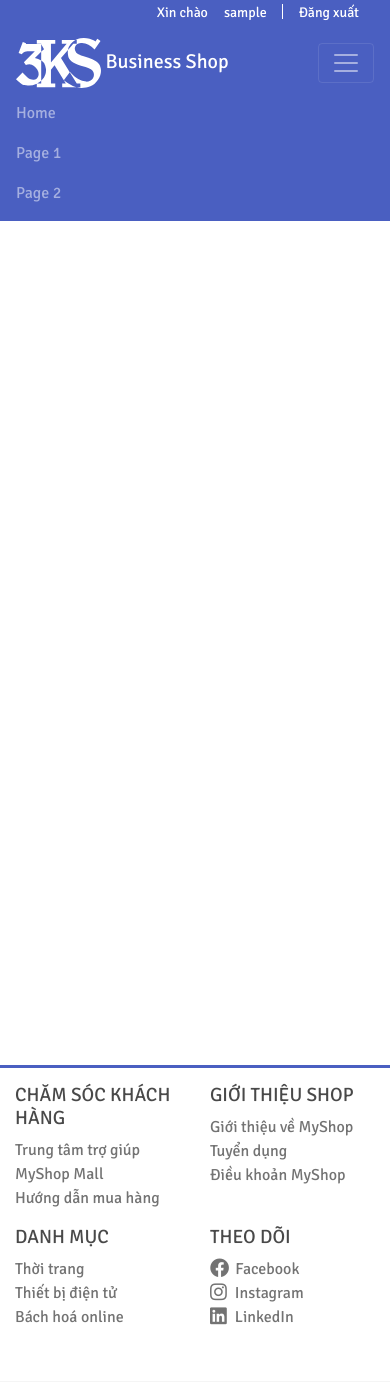
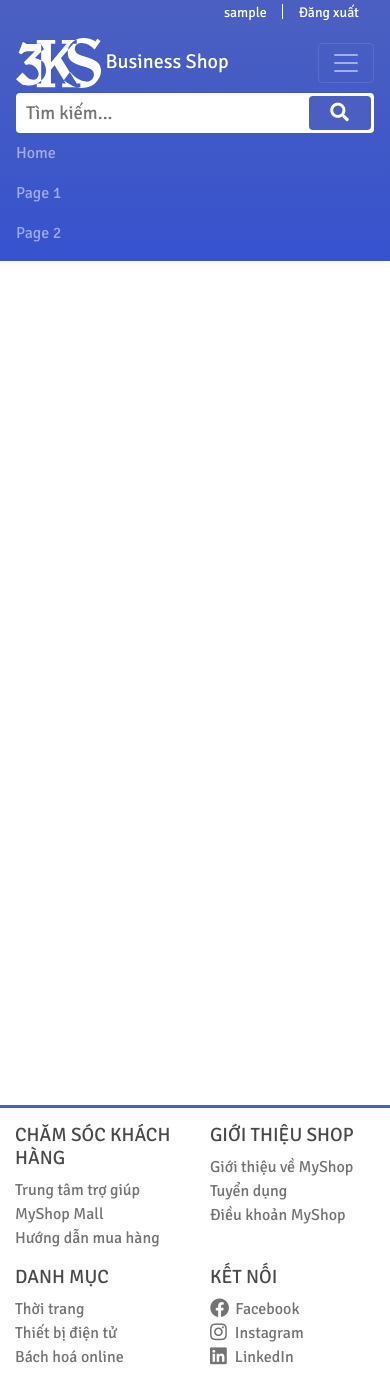
Before and after one commit to huukhuong/Web2-ThaySang, a PHP site: page / in a window 390 px wide, after a click that opens the changed part. Shown: the top 1382 px of the page. Run offline with PHP 8.4, Linux system fonts and the light colour scheme; the visitor is signed in with stand-in values (Sample User, id 1); some libraries are stand-ins or nearby versions.

Commit message:
Thêm thanh tìm kiếm cho navbar và responsive

```diff
--- a/css/main.css
+++ b/css/main.css
@@ -8,6 +8,7 @@
 :root {
     --primary-color: #4A5FC1;
     --hover-color: #3652ce;
+    --text-color: #333;
 }
 
 * {
@@ -28,7 +29,7 @@ ol, ul {
     =====================================*/
 
 .navbar {
-    background-color: var(--primary-color) !important;
+    background-image: linear-gradient(var(--primary-color), var(--hover-color));
 }
 
 .header_user {
@@ -81,9 +82,47 @@ ol, ul {
     right: 0;
 }
 
+/* SEARCH BAR */
+
+.navbar-search {
+    background: #fff;
+    flex: 1;
+    height: 40px;
+    margin: 0 20px 0 20px;
+    border-radius: 4px;
+    align-items: center;
+}
+
+#input-search {
+    border: none;
+    outline: none;
+    font-size: 14pt;
+    padding: 0 10px;
+    color: var(--text-color);
+    flex: 1;
+}
+
+.btn-search {
+    color: #fff;
+    font-size: 14pt;
+    background: var(--primary-color);
+    outline: none !important;
+    box-shadow: none !important;
+    height: 34px;
+    width: 62px;
+    position: relative;
+    margin: 0 3px;
+}
+
+.btn-search i {
+    position: absolute;
+    top: 6px;
+    right: 21px;
+}
+
 /* RESPONSIVE HEADER */
 
-@media screen and (max-width: 400px) {
+@media only screen and (max-width: 500px) {
     .header_left {
         display: none !important;
     }
--- a/footer.php
+++ b/footer.php
@@ -45,7 +45,7 @@
                 </ul>
             </div>
             <div class="col-md-3 col-6">
-                <h3 class="footer__heading">Theo dõi</h3>
+                <h3 class="footer__heading">Kết nối</h3>
                 <ul class="footer-list">
                     <li class="footer-item">
                         <a href="#" class="footer-item__link">
--- a/header.php
+++ b/header.php
@@ -46,7 +46,6 @@
             } else {
                 echo
                 '<span class="link-user">
-                    Xin chào
                     <a class="nav-link" href="#">'
                     . $_SESSION['username'] .
                     '</a>
@@ -62,7 +61,7 @@
         </div>
     </div>
 </header>
-<nav class="navbar navbar-expand-lg navbar-dark sticky-top">
+<nav class="navbar navbar-expand-md navbar-dark sticky-top">
     <div class="container">
         <div class="navbar-header">
             <a class="navbar-brand" href="./index.php">
@@ -74,11 +73,20 @@
             <span class="navbar-toggler-icon"></span>
         </button>
         <div id="my-nav" class="collapse navbar-collapse">
+
+            <div class="mx-auto navbar-search row">
+                <input type="text" id="input-search" placeholder="Tìm kiếm..." />
+                <button class="btn btn-search" id="search-btn">
+                    <i class="fas fa-search"></i>
+                </button>
+            </div>
+
             <ul class="nav navbar-nav ml-auto">
                 <li><a class="nav-link" href="#">Home</a></li>
                 <li><a class="nav-link" href="#">Page 1</a></li>
                 <li><a class="nav-link" href="#">Page 2</a></li>
             </ul>
+
         </div>
     </div>
 </nav>
--- a/login.php
+++ b/login.php
@@ -7,6 +7,7 @@ if (!$connect->set_charset("utf8")) {
 
 if (isset($_POST["btn_submit"])) {
     session_start();
+
     $username = $_POST["username"];
     $password = $_POST["password"];
 
@@ -87,12 +88,11 @@ include("./header_login_register.php");
     <script>
         try {
             let message = document.getElementById('fail_login');
-            if(message) {
+            if (message) {
                 alert("Tên đăng nhập hoặc mật khẩu không đúng!");
                 window.history.back();
             }
-        }
-        catch(e) {}
+        } catch (e) {}
     </script>
 </body>
 
```
Also changed, not shown: header_login_register.php (+4 -9 lines), search_page.php (added, +27 -0 lines), test.html (added, +60 -0 lines). Lines whose indentation alone changed are shown as unchanged.
